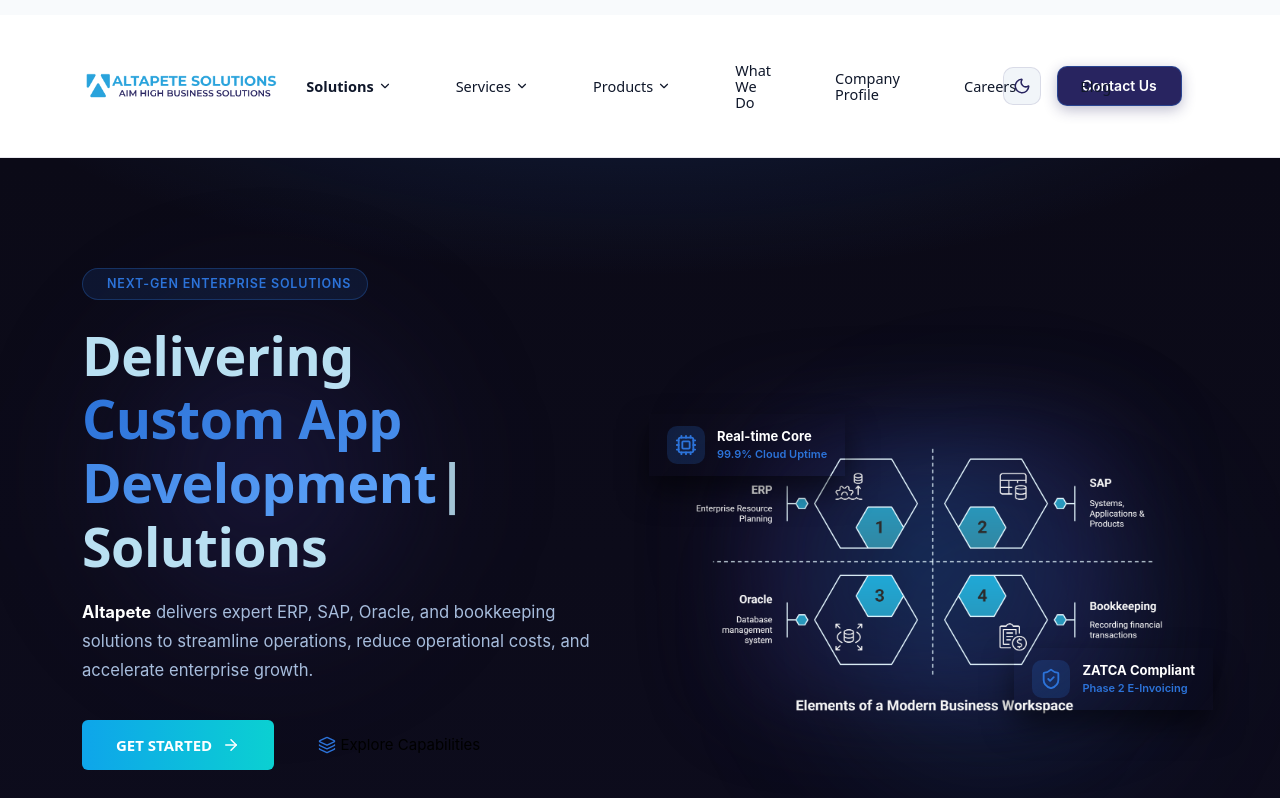
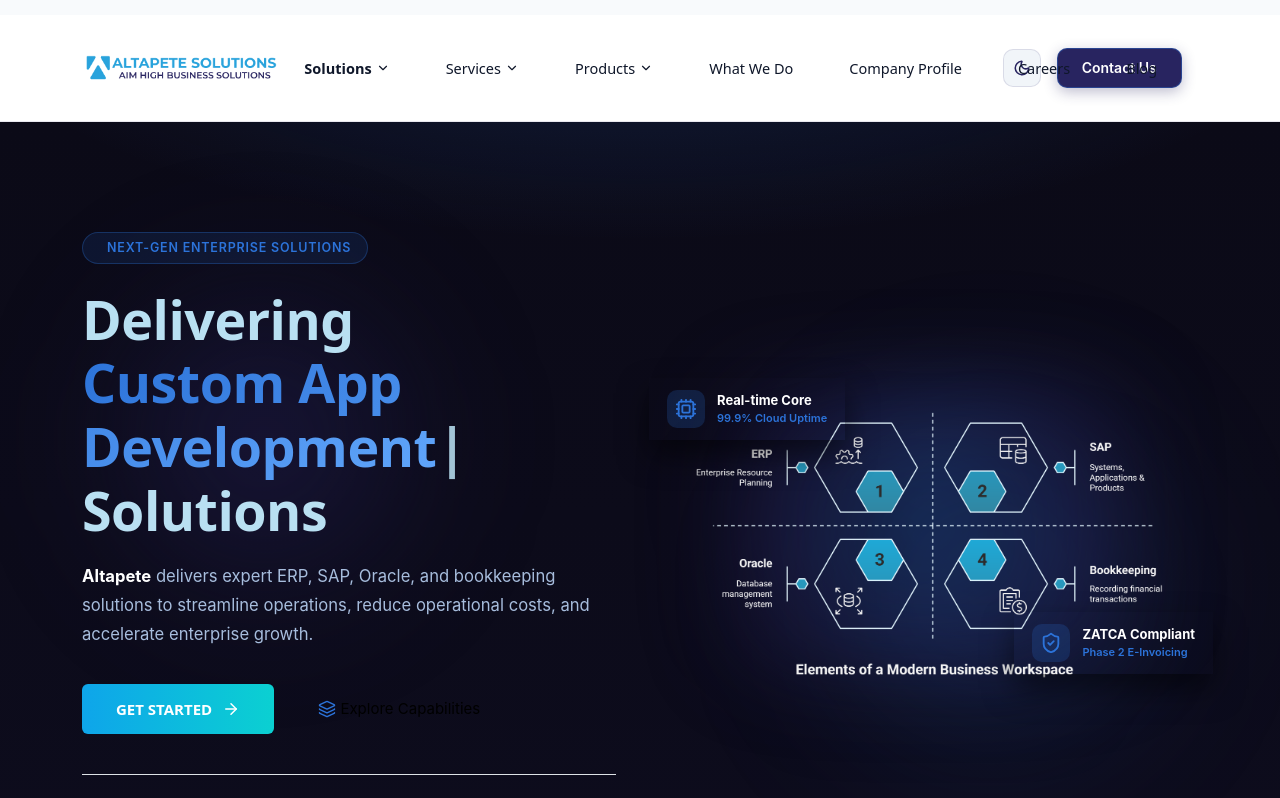
Before and after one commit to umairfida643-droid/altapete-solutions, a Next.js app: page / in a window 1280 px wide. Shown: the top 798 px of the page. Built offline with nearby package versions, Linux system fonts and the light colour scheme; a web font is replaced by a local one.

Commit message:
fix: remove scrollbars from mega menu, prevent navbar text wrapping, and remove legacy character glyphs

```diff
--- a/components/Header.jsx
+++ b/components/Header.jsx
@@ -118,14 +118,14 @@
           {/* Navigation Links */}
           <div className="header-nav">
             <nav className="nav-main-menu d-none d-xl-block">
-              <ul className="main-menu" style={{ display: 'flex', alignItems: 'center', gap: '6px', listStyle: 'none', margin: 0, padding: 0 }}>
+              <ul className="main-menu" style={{ display: 'flex', alignItems: 'center', gap: '2px', listStyle: 'none', margin: 0, padding: 0 }}>
 
                 {/* 1. Solutions Mega Menu Trigger */}
                 <li
-                  className="has-children position-relative"
+                  className="nav-dropdown-item position-relative"
                   onMouseEnter={() => setMegaMenuOpen(true)}
                   onMouseLeave={() => setMegaMenuOpen(false)}
-                  style={{ padding: '8px 12px' }}
+                  style={{ padding: '6px 10px', whiteSpace: 'nowrap' }}
                 >
                   <Link
                     href="/"
@@ -152,14 +152,15 @@
                         top: '68px',
                         left: '50%',
                         transform: 'translateX(-50%)',
-                        width: 'min(1160px, 95vw)',
+                        width: 'min(1180px, 96vw)',
                         background: 'var(--bg-surface)',
                         border: '1px solid var(--border-color)',
-                        borderRadius: '16px',
+                        borderRadius: '20px',
                         padding: '28px',
-                        boxShadow: 'var(--card-shadow-hover)',
+                        boxShadow: '0 25px 60px -10px rgba(0, 0, 0, 0.6), 0 0 30px rgba(44, 115, 217, 0.2)',
                         zIndex: 1000,
-                        animation: 'fadeIn 0.2s ease'
+                        animation: 'fadeIn 0.2s ease',
+                        overflow: 'hidden'
                       }}
                       onMouseEnter={() => setMegaMenuOpen(true)}
                       onMouseLeave={() => setMegaMenuOpen(false)}
@@ -193,25 +194,25 @@
                                   fontSize: '11px',
                                   fontWeight: 700,
                                   textTransform: 'uppercase',
-                                  marginBottom: '14px'
+                                  marginBottom: '16px'
                                 }}
                               >
-                                <Sparkles size={12} /> Enterprise Suite
+                                <Sparkles size={12} /> ENTERPRISE SUITE
                               </div>
-                              <h3 style={{ color: 'var(--text-primary)', fontSize: '18px', fontWeight: 700, marginBottom: '8px' }}>
+                              <h3 style={{ color: 'var(--text-primary)', fontSize: '20px', fontWeight: 700, marginBottom: '12px' }}>
                                 Solutions Overview
                               </h3>
-                              <p style={{ color: 'var(--text-secondary)', fontSize: '13px', lineHeight: '1.6', margin: 0 }}>
-                                At APS, we deliver transformative digital solutions that empower businesses to scale, adapt, and excel through enterprise platforms.
+                              <p style={{ color: 'var(--text-secondary)', fontSize: '13px', lineHeight: '1.65', margin: 0 }}>
+                                At APS, we deliver transformative digital solutions that empower businesses to scale, adapt, and excel—driving operational efficiency through enterprise platforms, cloud services, and custom-built applications.
                               </p>
                             </div>
-                            <div className="mt-3">
+                            <div className="mt-4">
                               <Link
-                                href="/what-we-do"
-                                className="btn-secondary-brand w-100 text-center justify-content-center"
-                                style={{ padding: '8px 14px', fontSize: '13px' }}
+                                href="/contact-us"
+                                className="btn-primary-brand"
+                                style={{ padding: '9px 18px', fontSize: '13px', display: 'inline-flex', alignItems: 'center', gap: '6px' }}
                               >
-                                View Capabilities <ArrowRight size={14} />
+                                Consult an Architect <ArrowRight size={14} />
                               </Link>
                             </div>
                           </div>
@@ -292,7 +293,7 @@
                             </h4>
                           </div>
 
-                          <div style={{ display: 'flex', flexDirection: 'column', gap: '6px', maxHeight: '310px', overflowY: 'auto' }}>
+                          <div style={{ display: 'flex', flexDirection: 'column', gap: '7px' }}>
                             {integrationServices.map((item, idx) => {
                               const ItemIcon = item.icon;
                               return (
@@ -351,10 +352,10 @@
 
                 {/* 2. Services Dropdown (WITH ICONS) */}
                 <li
-                  className="has-children position-relative"
+                  className="nav-dropdown-item position-relative"
                   onMouseEnter={() => setServicesOpen(true)}
                   onMouseLeave={() => setServicesOpen(false)}
-                  style={{ padding: '8px 12px' }}
+                  style={{ padding: '6px 10px', whiteSpace: 'nowrap' }}
                 >
                   <Link
                     href="/services"
@@ -398,10 +399,10 @@
 
                 {/* 3. Products Dropdown (WITH ICONS) */}
                 <li
-                  className="has-children position-relative"
+                  className="nav-dropdown-item position-relative"
                   onMouseEnter={() => setProductsOpen(true)}
                   onMouseLeave={() => setProductsOpen(false)}
-                  style={{ padding: '8px 12px' }}
+                  style={{ padding: '6px 10px', whiteSpace: 'nowrap' }}
                 >
                   <Link
                     href="/products"
@@ -444,22 +445,22 @@
                 </li>
 
                 {/* Direct Links */}
-                <li style={{ padding: '8px 12px' }}>
+                <li style={{ padding: '6px 10px', whiteSpace: 'nowrap' }}>
                   <Link href="/what-we-do" style={{ color: 'var(--text-primary)', fontWeight: 500, fontSize: '14.5px', textDecoration: 'none' }}>
                     What We Do
                   </Link>
                 </li>
-                <li style={{ padding: '8px 12px' }}>
+                <li style={{ padding: '6px 10px', whiteSpace: 'nowrap' }}>
                   <Link href="/company-profile" style={{ color: 'var(--text-primary)', fontWeight: 500, fontSize: '14.5px', textDecoration: 'none' }}>
                     Company Profile
                   </Link>
                 </li>
-                <li style={{ padding: '8px 12px' }}>
+                <li style={{ padding: '6px 10px', whiteSpace: 'nowrap' }}>
                   <Link href="/career" style={{ color: 'var(--text-primary)', fontWeight: 500, fontSize: '14.5px', textDecoration: 'none' }}>
                     Careers
                   </Link>
                 </li>
-                <li style={{ padding: '8px 12px' }}>
+                <li style={{ padding: '6px 10px', whiteSpace: 'nowrap' }}>
                   <Link href="/blog" style={{ color: 'var(--text-primary)', fontWeight: 500, fontSize: '14.5px', textDecoration: 'none' }}>
                     Blog
                   </Link>
--- a/styles/theme.css
+++ b/styles/theme.css
@@ -198,11 +198,13 @@
    CUSTOM DROPDOWN MENUS (SERVICES & PRODUCTS) WITH PREMIUM SVG ICONS
    ============================================================================= */
 
-/* Completely disable legacy missing uicons character box [] */
+/* Completely disable legacy missing uicons character box [] on all menu links */
 .header .main-menu li.has-children > a::after,
 .header .main-menu li.has-children > a:after,
 .header .main-menu li.has-children:hover > a::after,
-.header .main-menu li.has-children:hover > a:after {
+.header .main-menu li.has-children:hover > a:after,
+.header .main-menu li > a::after,
+.header .main-menu li > a:after {
   display: none !important;
   content: none !important;
   visibility: hidden !important;
@@ -211,10 +213,30 @@
   height: 0 !important;
 }
 
+/* Ensure no nav links ever wrap onto two lines */
+.header .main-menu li a,
+.header .main-menu li span {
+  white-space: nowrap !important;
+}
+
 /* Hide legacy scraped unstyled dropdowns that lack icons */
 .header .main-menu li ul,
 .header .main-menu li:hover > ul {
   display: none !important;
+}
+
+/* Suppress all native scrollbars inside megamenu */
+.megamenu-dropdown,
+.megamenu-dropdown * {
+  scrollbar-width: none !important;
+  -ms-overflow-style: none !important;
+}
+
+.megamenu-dropdown::-webkit-scrollbar,
+.megamenu-dropdown *::-webkit-scrollbar {
+  display: none !important;
+  width: 0 !important;
+  height: 0 !important;
 }
 
 /* New Premium Dropdown Container */
```
